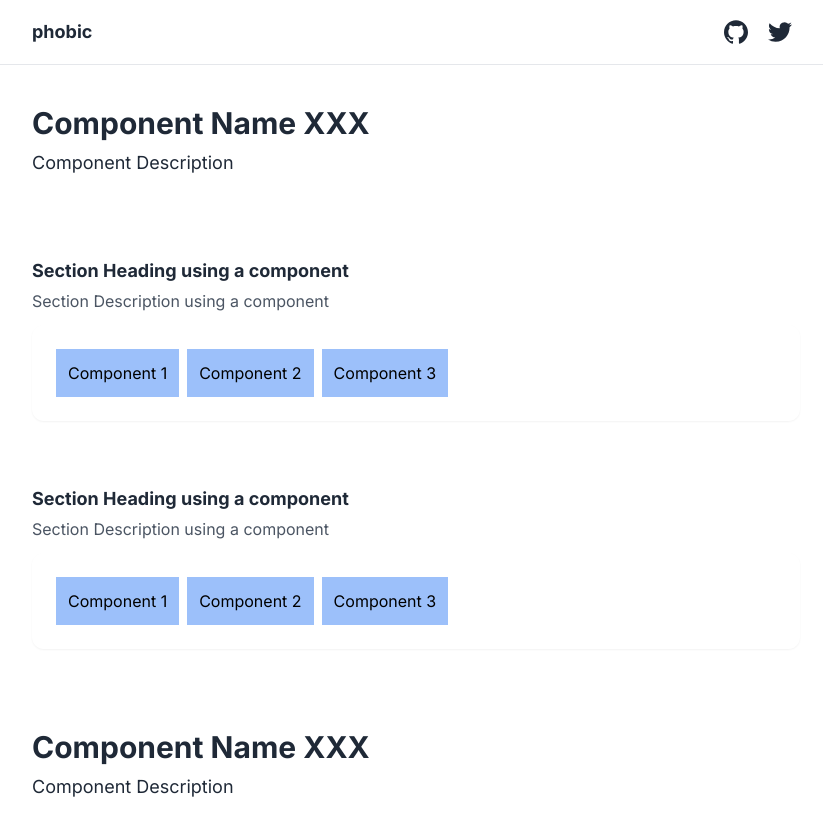
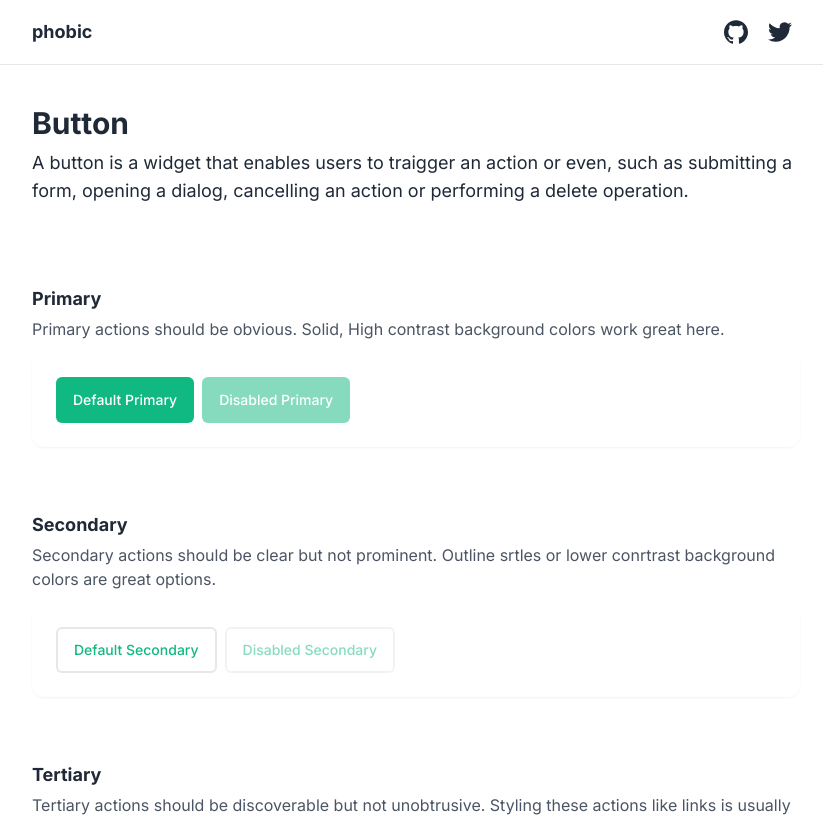
Before and after one commit to at-the-vr/phobic, a Next.js app: page / in a window 1280 px wide. Shown: the top 817 px of the page, without its empty margins (224-1047 px from the left). Built offline with nearby package versions, Linux system fonts and the light colour scheme.

Commit message:
feat: add Default Button component

```diff
--- /dev/null
+++ b/app/components/library/Button.tsx
@@ -0,0 +1,33 @@
+import { twMerge } from 'tailwind-merge'
+
+type BaseButtonProps = React.ButtonHTMLAttributes<HTMLButtonElement>
+
+type ButtonProps = BaseButtonProps & {
+	variant?: 'primary' | 'secondary' | 'tertiary'
+}
+export const Button: React.FC<ButtonProps> = ({ variant = 'primary', ...props }) => {
+	// B A S E    C L A S S E S
+	const baseClasses: string =
+		'inline-flex items-center justify-center gap-2 rounded-md px-4 text-sm font-medium transition-all focus:outline-none focus:ring-2 focus:ring-offset-2 disabled:pointer-events-none disabled:opacity-50'
+
+	const generateVariantClasses = (variant: string) => {
+		switch (variant) {
+			case 'primary':
+				return 'border border-transparent py-3 text-white bg-emerald-500 hover:bg-emerald-600 focus:ring-emerald-500'
+			case 'secondary':
+				return 'border-2 border-gray-200 py-[0.688rem] hover:text-white text-emerald-500 hover:border-emerald-500 hover:bg-emerald-500 focus:ring-emerald-500'
+			case 'tertiary':
+				return 'border border-transparent py-3 underline-offset-4 ring-offset-white hover:underline text-emerald-500 hover:text-emerald-700 focus:ring-emerald-500'
+			default:
+				return ''
+		}
+	}
+
+	// G E N E R A T E    V A R I A N T   C L A S S E S   B A S E D   O N   C O L O R   P R O P S
+	const varibleClasses = generateVariantClasses(variant)
+
+	// M E R G E    B A S E   C L A S S E S   W I T H   V A R I A B L E   C L A S S E S   A N D   A N Y   A D D I T I O N A L   C L A S S E S
+
+	const mergedClasses = twMerge([baseClasses, varibleClasses])
+	return <button className={mergedClasses} {...props} />
+}
--- a/app/page.tsx
+++ b/app/page.tsx
@@ -1,21 +1,42 @@
 import { Section } from './components/site/Section'
 import { Container } from './components/site/Container'
+import { Button } from './components/library/Button'
 
 export default function Home() {
 	return (
 		<>
-			<Container title="Component Name XXX" description="Component Description">
+			<Container
+				title="Button"
+				description="A button is a widget that enables users to traigger an action or even, such as submitting a form, opening a dialog, cancelling an action or performing a delete operation."
+			>
 				<Section
-					title="Section Heading using a component"
-					description="Section Description using a component"
+					title="Primary"
+					description="Primary actions should be obvious. Solid, High contrast background colors work great here."
 				>
-					<div className="bg-blue-500/50 p-3">Component 1</div>
-					<div className="bg-blue-500/50 p-3">Component 2</div>
-					<div className="bg-blue-500/50 p-3">Component 3</div>
+					<Button>Default Primary</Button>
+					<Button disabled>Disabled Primary</Button>
 				</Section>
 				<Section
-					title="Section Heading using a component"
-					description="Section Description using a component"
+					title="Secondary"
+					description="Secondary actions should be clear but not prominent. Outline srtles or lower conrtrast background colors are great options."
+				>
+					<Button variant="secondary">Default Secondary</Button>
+					<Button variant="secondary" disabled>
+						Disabled Secondary
+					</Button>
+				</Section>
+				<Section
+					title="Tertiary"
+					description="Tertiary actions should be discoverable but not unobtrusive. Styling these actions like links is usually the best approach."
+				>
+					<Button variant="tertiary">Default Secondary</Button>
+					<Button variant="tertiary" disabled>
+						Disabled Secondary
+					</Button>
+				</Section>
+				<Section
+					title="Destructive"
+					description="Destructive actions typically result in removal of an item and may result in an undesirable consequence."
 				>
 					<div className="bg-blue-500/50 p-3">Component 1</div>
 					<div className="bg-blue-500/50 p-3">Component 2</div>
```
